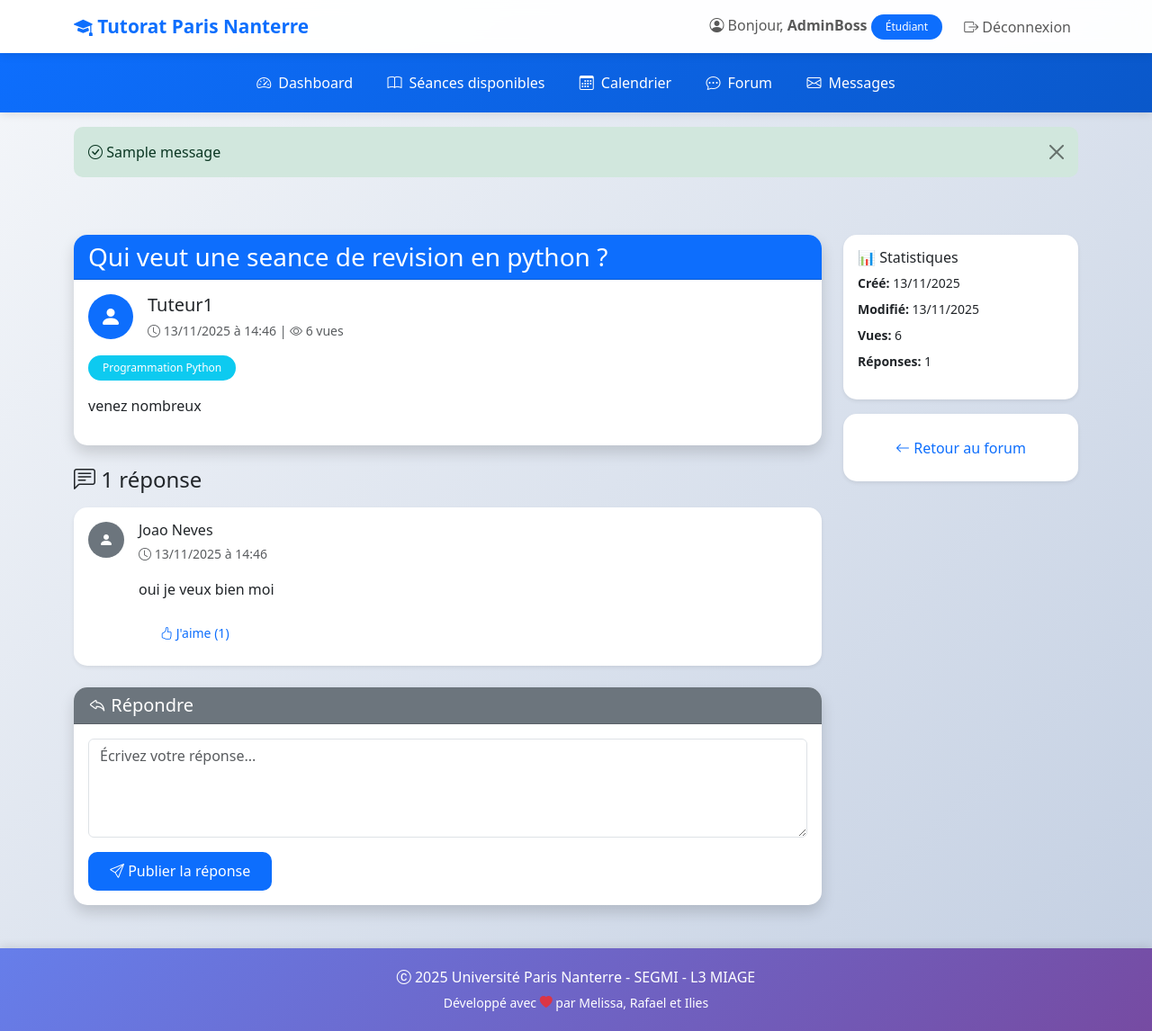
After one commit to rdsrafa/Projet_Web, a Django app: page /forum/sujet/1/ in a window 1280 px wide. The commit adds this page. Shown: the whole page at 90% size. Run offline with Django 5.2, Linux system fonts and the light colour scheme; a user stored in the database is signed in; data comes from the database, SQL or seed files in the repository; both versions use the stored data as it was after the commit; tables that the repository leaves empty hold one stand-in row (values such as "Sample post"); one stand-in notice (Sample message) is shown.

Commit message:
Add files via upload

```diff
--- a/monsite/tutorat/models.py
+++ b/monsite/tutorat/models.py
@@ -129,6 +129,7 @@ class Seance(models.Model):
         if self.inscriptions.filter(etudiant=etudiant, statut='CONFIRMEE').exists():
             return False
         return True
+
 
 
 class Inscription(models.Model):
--- a/monsite/tutorat/templates/tutorat/base.html
+++ b/monsite/tutorat/templates/tutorat/base.html
@@ -274,6 +274,16 @@
                                 <i class="bi bi-calendar3"></i> Calendrier
                             </a>
                         </li>
+                        <li class="nav-item">
+                            <a class="nav-link" href="{% url 'forum_accueil' %}">
+                                <i class="bi bi-chat-dots"></i> Forum
+                            </a>
+                        </li>
+                        <li class="nav-item">
+                            <a class="nav-link" href="{% url 'messagerie_liste' %}">
+                                <i class="bi bi-envelope"></i> Messages
+                            </a>
+                        </li>
                     {% elif user.role == 'ETUDIANT' %}
                         <li class="nav-item">
                             <a class="nav-link" href="{% url 'dashboard_etudiant' %}">
@@ -288,6 +298,16 @@
                         <li class="nav-item">
                             <a class="nav-link" href="{% url 'calendrier' %}">
                                 <i class="bi bi-calendar3"></i> Calendrier
+                            </a>
+                        </li>
+                        <li class="nav-item">
+                            <a class="nav-link" href="{% url 'forum_accueil' %}">
+                                <i class="bi bi-chat-dots"></i> Forum
+                            </a>
+                        </li>
+                        <li class="nav-item">
+                            <a class="nav-link" href="{% url 'messagerie_liste' %}">
+                                <i class="bi bi-envelope"></i> Messages
                             </a>
                         </li>
                     {% elif user.role == 'ADMIN' %}
@@ -309,6 +329,11 @@
                         <li class="nav-item">
                             <a class="nav-link" href="{% url 'calendrier' %}">
                                 <i class="bi bi-calendar3"></i> Calendrier
+                            </a>
+                        </li>
+                        <li class="nav-item">
+                            <a class="nav-link" href="{% url 'forum_accueil' %}">
+                                <i class="bi bi-chat-dots"></i> Forum
                             </a>
                         </li>
                     {% endif %}
--- a/monsite/tutorat/templates/tutorat/dashboard_etudiant.html
+++ b/monsite/tutorat/templates/tutorat/dashboard_etudiant.html
@@ -17,7 +17,7 @@
                 <div class="display-1 text-primary mb-3">📚</div>
                 <h5 class="card-title">Mes inscriptions</h5>
                 <p class="card-text text-muted">Consultez vos séances de tutorat</p>
-                <a href="#" class="btn btn-primary">Voir mes séances</a>
+                <a href="{% url 'seance_list' %}" class="btn btn-primary">Voir mes séances</a>
             </div>
         </div>
     </div>
@@ -28,7 +28,7 @@
                 <div class="display-1 text-success mb-3">🔍</div>
                 <h5 class="card-title">Séances disponibles</h5>
                 <p class="card-text text-muted">Trouvez un tutorat adapté à vos besoins</p>
-                <a href="#" class="btn btn-success">Explorer</a>
+                <a href="{% url 'seance_list' %}" class="btn btn-success">Explorer</a>
             </div>
         </div>
     </div>
@@ -39,7 +39,7 @@
                 <div class="display-1 text-info mb-3">💬</div>
                 <h5 class="card-title">Forum</h5>
                 <p class="card-text text-muted">Échangez avec vos tuteurs</p>
-                <a href="#" class="btn btn-info">Accéder au forum</a>
+                <a href="{% url 'forum_accueil' %}" class="btn btn-info">Accéder au forum</a>
             </div>
         </div>
     </div>
--- a/monsite/tutorat/templates/tutorat/dashboard_tuteur.html
+++ b/monsite/tutorat/templates/tutorat/dashboard_tuteur.html
@@ -53,7 +53,7 @@
             </div>
             <div class="card-body">
                 <p class="text-muted">Vous n'avez pas encore créé de séances.</p>
-                <a href="#" class="btn btn-sm btn-outline-success">Créer ma première séance</a>
+                <a href="{% url 'seance_create' %}" class="btn btn-sm btn-outline-success">Créer ma première séance</a>
             </div>
         </div>
     </div>
--- /dev/null
+++ b/monsite/tutorat/templates/tutorat/forum_sujet_detail.html
@@ -0,0 +1,174 @@
+{% extends 'tutorat/base.html' %}
+
+{% block title %}{{ sujet.titre }} - Forum{% endblock %}
+
+{% block content %}
+<div class="row">
+    <div class="col-md-9">
+        <!-- Sujet principal -->
+        <div class="card shadow mb-4">
+            <div class="card-header bg-primary text-white">
+                <div class="d-flex justify-content-between align-items-center">
+                    <h3 class="mb-0">{{ sujet.titre }}</h3>
+                    <div>
+                        {% if sujet.resolu %}
+                            <span class="badge bg-success">
+                                <i class="bi bi-check-circle"></i> Résolu
+                            </span>
+                        {% endif %}
+                    </div>
+                </div>
+            </div>
+            <div class="card-body">
+                <div class="d-flex align-items-start mb-3">
+                    <div class="flex-shrink-0">
+                        <div class="bg-primary text-white rounded-circle d-flex align-items-center justify-content-center" style="width: 50px; height: 50px;">
+                            <i class="bi bi-person-fill fs-4"></i>
+                        </div>
+                    </div>
+                    <div class="flex-grow-1 ms-3">
+                        <h5 class="mb-1">{{ sujet.auteur.first_name }} {{ sujet.auteur.last_name|default:sujet.auteur.username }}</h5>
+                        <small class="text-muted">
+                            <i class="bi bi-clock"></i> {{ sujet.created_at|date:"d/m/Y à H:i" }}
+                            | <i class="bi bi-eye"></i> {{ sujet.vues }} vue{{ sujet.vues|pluralize }}
+                        </small>
+                    </div>
+                </div>
+
+                <div class="mb-3">
+                    <span class="badge bg-info">{{ sujet.matiere.nom }}</span>
+                </div>
+
+                <div class="sujet-contenu">
+                    {{ sujet.contenu|linebreaks }}
+                </div>
+            </div>
+        </div>
+
+        <!-- Réponses -->
+        <h4 class="mb-3">
+            <i class="bi bi-chat-left-text"></i>
+            {{ reponses.count }} réponse{{ reponses.count|pluralize }}
+        </h4>
+
+        {% for reponse in reponses %}
+        <div class="card shadow-sm mb-3 {% if reponse.meilleure_reponse %}border-success{% endif %}">
+            <div class="card-body">
+                {% if reponse.meilleure_reponse %}
+                    <div class="alert alert-success mb-3">
+                        <i class="bi bi-award"></i> <strong>Meilleure réponse</strong>
+                    </div>
+                {% endif %}
+
+                <div class="d-flex align-items-start">
+                    <div class="flex-shrink-0">
+                        <div class="bg-secondary text-white rounded-circle d-flex align-items-center justify-content-center" style="width: 40px; height: 40px;">
+                            <i class="bi bi-person-fill"></i>
+                        </div>
+                    </div>
+                    <div class="flex-grow-1 ms-3">
+                        <h6 class="mb-1">
+                            {{ reponse.auteur.first_name }} {{ reponse.auteur.last_name|default:reponse.auteur.username }}
+                            {% if reponse.auteur.role == 'TUTEUR' %}
+                                <span class="badge bg-warning">Tuteur</span>
+                            {% endif %}
+                        </h6>
+                        <small class="text-muted">
+                            <i class="bi bi-clock"></i> {{ reponse.created_at|date:"d/m/Y à H:i" }}
+                        </small>
+
+                        <div class="mt-3">
+                            {{ reponse.contenu|linebreaks }}
+                        </div>
+
+                        <div class="mt-3 d-flex gap-3">
+                            <button class="btn btn-sm btn-outline-primary like-btn" data-reponse-id="{{ reponse.id }}">
+                                <i class="bi bi-hand-thumbs-up"></i>
+                                J'aime (<span class="like-count">{{ reponse.nombre_likes }}</span>)
+                            </button>
+
+                            {% if user == sujet.auteur and not sujet.resolu %}
+                                <a href="{% url 'forum_reponse_meilleure' reponse.pk %}" class="btn btn-sm btn-success">
+                                    <i class="bi bi-award"></i> Marquer comme meilleure réponse
+                                </a>
+                            {% endif %}
+                        </div>
+                    </div>
+                </div>
+            </div>
+        </div>
+        {% endfor %}
+
+        <!-- Formulaire de réponse -->
+        <div class="card shadow mt-4">
+            <div class="card-header bg-secondary text-white">
+                <h5 class="mb-0"><i class="bi bi-reply"></i> Répondre</h5>
+            </div>
+            <div class="card-body">
+                <form method="post">
+                    {% csrf_token %}
+                    {{ form.contenu }}
+                    {% if form.contenu.errors %}
+                        <div class="text-danger small mt-2">{{ form.contenu.errors }}</div>
+                    {% endif %}
+                    <button type="submit" class="btn btn-primary mt-3">
+                        <i class="bi bi-send"></i> Publier la réponse
+                    </button>
+                </form>
+            </div>
+        </div>
+    </div>
+
+    <div class="col-md-3">
+        <!-- Informations -->
+        <div class="card shadow-sm mb-3">
+            <div class="card-body">
+                <h6 class="card-title">📊 Statistiques</h6>
+                <ul class="list-unstyled small">
+                    <li class="mb-2"><strong>Créé:</strong> {{ sujet.created_at|date:"d/m/Y" }}</li>
+                    <li class="mb-2"><strong>Modifié:</strong> {{ sujet.updated_at|date:"d/m/Y" }}</li>
+                    <li class="mb-2"><strong>Vues:</strong> {{ sujet.vues }}</li>
+                    <li class="mb-2"><strong>Réponses:</strong> {{ reponses.count }}</li>
+                </ul>
+            </div>
+        </div>
+
+        <div class="card shadow-sm">
+            <div class="card-body">
+                <a href="{% url 'forum_accueil' %}" class="btn btn-outline-primary w-100">
+                    <i class="bi bi-arrow-left"></i> Retour au forum
+                </a>
+            </div>
+        </div>
+    </div>
+</div>
+
+<script>
+// Like/Unlike réponses
+document.querySelectorAll('.like-btn').forEach(btn => {
+    btn.addEventListener('click', function() {
+        const reponseId = this.dataset.reponseId;
+        const likeCount = this.querySelector('.like-count');
+
+        fetch(`/forum/reponse/${reponseId}/like/`, {
+            method: 'POST',
+            headers: {
+                'X-CSRFToken': '{{ csrf_token }}',
+                'Content-Type': 'application/json'
+            }
+        })
+        .then(response => response.json())
+        .then(data => {
+            likeCount.textContent = data.likes_count;
+            if (data.action === 'liked') {
+                this.classList.remove('btn-outline-primary');
+                this.classList.add('btn-primary');
+            } else {
+                this.classList.remove('btn-primary');
+                this.classList.add('btn-outline-primary');
+            }
+        });
+    });
+});
+</script>
+{% endblock %}
```
Also changed, not shown: monsite/tutorat/management/commands/update_seances_status.py (added, +66 -0 lines), monsite/tutorat/templates/tutorat/forum_accueil.html (added, +103 -0 lines), monsite/tutorat/templates/tutorat/forum_sujet_form.html (added, +70 -0 lines), monsite/tutorat/templates/tutorat/messagerie_conversation.html (added, +67 -0 lines), monsite/tutorat/templates/tutorat/messagerie_liste.html (added, +63 -0 lines), monsite/tutorat/templates/tutorat/notifications.html (added, +52 -0 lines), monsite/db.sqlite3, monsite/tutorat/management/__init__.py (added), monsite/tutorat/management/commands/__init__.py (added).
